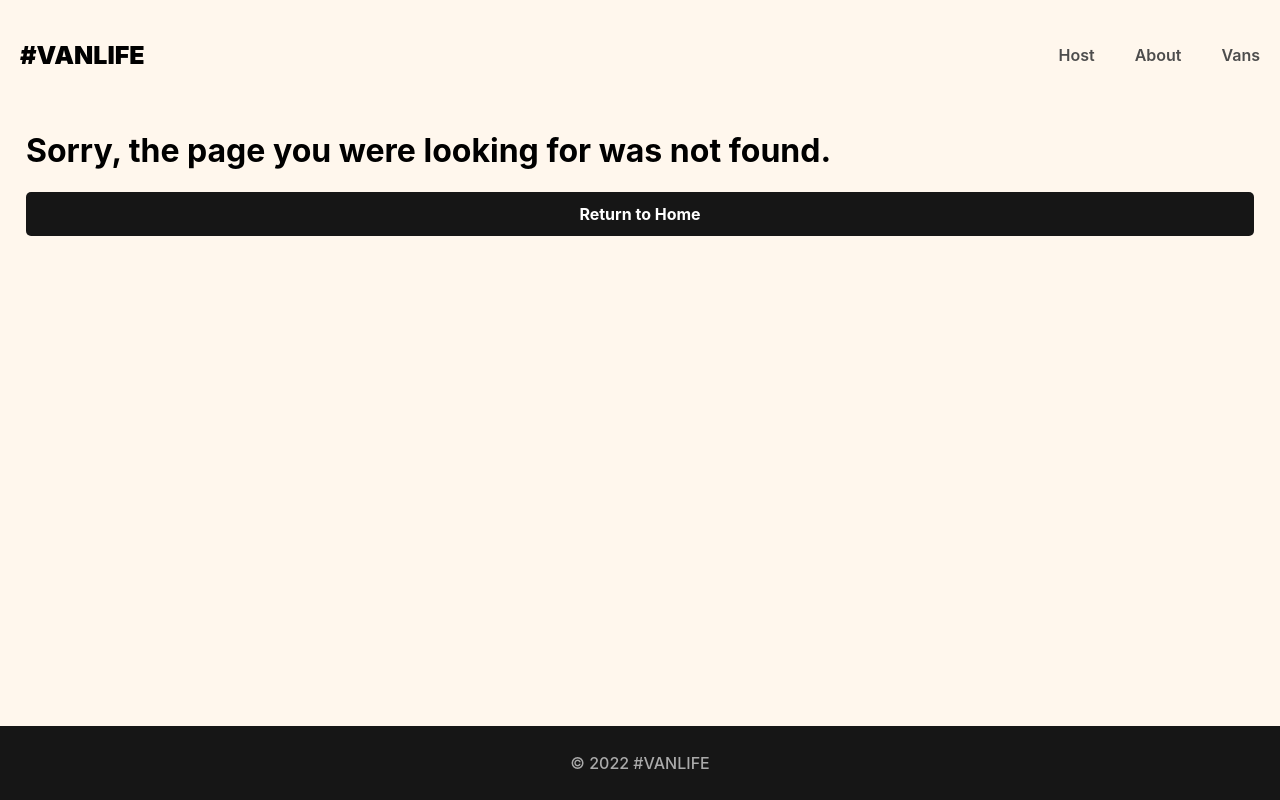
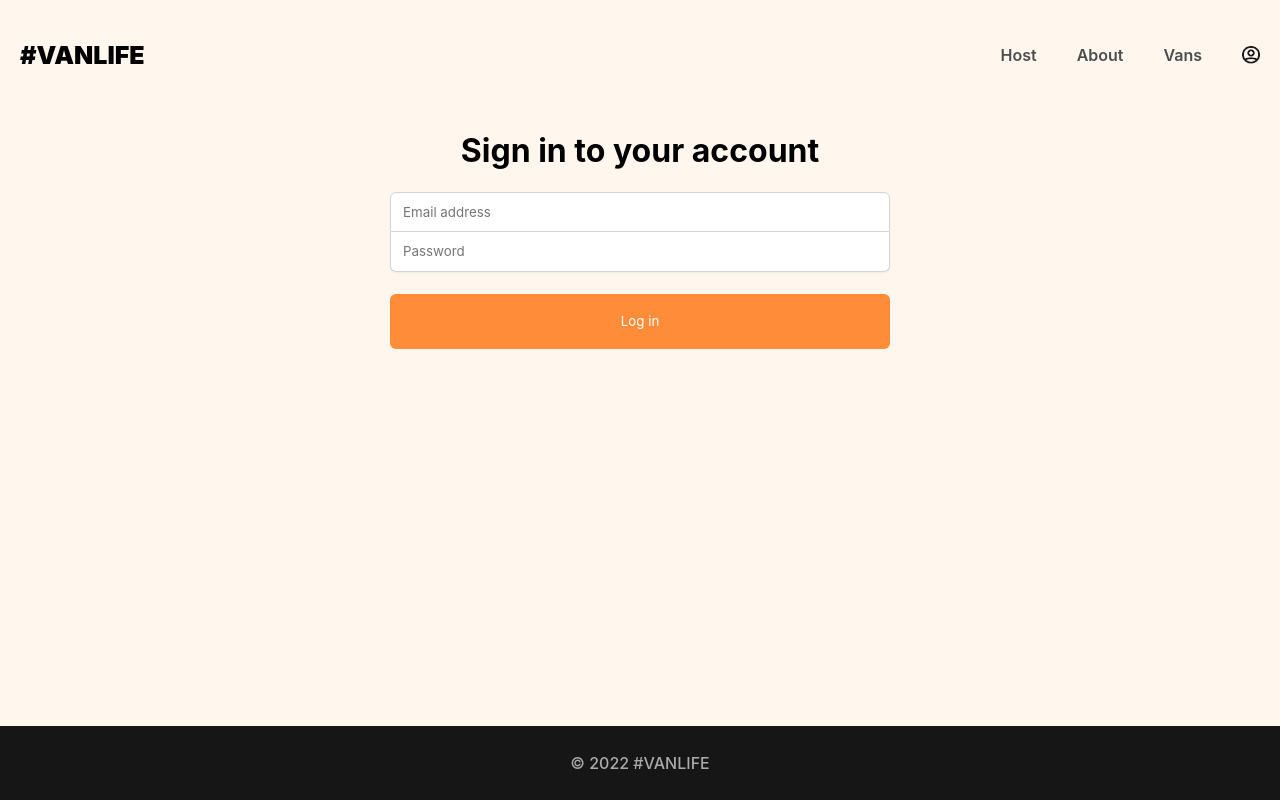
Before and after one commit to RawleJuglal/VanLife, a React (Vite) app: page /login in a window 1280 px wide. Before the commit this address had no page. Built offline with nearby package versions, Linux system fonts and the light colour scheme; what miragejs would draw is missing.

Commit message:
built page
created login page

```diff
--- a/src/components/Header/Header.jsx
+++ b/src/components/Header/Header.jsx
@@ -1,5 +1,6 @@
 import React from "react"
 import { Link, NavLink } from "react-router-dom"
+import avatarIcon from '/src/assets/images/avatar-icon.png'
 
 export default function Header() {
     return (
@@ -24,6 +25,12 @@
                 >
                     Vans
                 </NavLink>
+                <Link to="login" className="login-link">
+                    <img
+                        src={avatarIcon}
+                        className="login-icon"
+                    />
+                </Link>
             </nav>
         </header>
     )
--- a/src/index.css
+++ b/src/index.css
@@ -54,6 +54,20 @@
 header a:hover {
   color: #161616;
   text-decoration: underline;
+}
+
+header .login-icon {
+  height: 18px;
+  width: 18px;
+}
+
+header .login-link {
+  display: inline-flex;
+  align-items: center;
+}
+
+nav {
+  display: flex;
 }
 
 main {
@@ -470,3 +484,49 @@
   background-color: #161616;
   color: white;
 }
+
+.login-container {
+  display: flex;
+  flex-direction: column;
+  align-items: center;
+  padding-inline: 27px;
+}
+
+.login-form {
+  display: flex;
+  flex-direction: column;
+  width: 100%;
+  max-width: 500px;
+}
+
+.login-form > input {
+  border: 1px solid rgba(209, 213, 219);
+  height: 40px;
+  text-indent: 10px;
+  font-family: "Inter", sans-serif;
+  box-shadow: 0px 1px 2px rgba(0, 0, 0, 0.05);
+  font-weight: 400;
+}
+
+.login-form > input:focus {
+  outline: none;
+}
+
+.login-form > input:first-of-type {
+  border-radius: 6px 6px 0px 0px;
+}
+
+.login-form > input:last-of-type {
+  border-radius: 0px 0px 6px 6px;
+  border-top: none;
+}
+
+.login-form > button {
+  background-color: #FF8C38;
+  border: none;
+  border-radius: 6px;
+  height: 55px;
+  margin-top: 22px;
+  color: white;
+  font-family: "Inter", sans-serif;
+}
--- a/src/main.jsx
+++ b/src/main.jsx
@@ -17,6 +17,7 @@
 import HostVanInfo from './pages/Host/HostVanInfo/HostVanInfo'
 import Reviews from './pages/Host/Reviews/Reviews'
 import NotFound from './pages/NotFound/Notfound'
+import Login from './pages/Login/Login'
 import "./server"
 import './index.css'
 
@@ -33,6 +34,7 @@
       <Route path="reviews" element={<Reviews />} />
       <Route index element={<Dashboard />} />
     </Route>
+    <Route path="login" element={<Login />} />
     <Route path="about" element={<About />}/>
     <Route path="vans" element={<Vans />} loader={vansLoader}/>
     <Route path="vans/:id" element={<VanDetail />} loader={({ params }) => vanLoader(params.id)}/>
--- /dev/null
+++ b/src/pages/Login/Login.jsx
@@ -0,0 +1,43 @@
+import React from "react"
+import { useNavigate } from "react-router-dom"
+
+export default function Login() {
+    const [loginFormData, setLoginFormData] = React.useState({ email: "", password: "" })
+
+    function handleSubmit(e) {
+        e.preventDefault()
+        console.log(loginFormData)
+    }
+
+    function handleChange(e) {
+        const { name, value } = e.target
+        setLoginFormData(prev => ({
+            ...prev,
+            [name]: value
+        }))
+    }
+
+    return (
+        <div className="login-container">
+            <h1>Sign in to your account</h1>
+            <form onSubmit={handleSubmit} className="login-form">
+                <input
+                    name="email"
+                    onChange={handleChange}
+                    type="email"
+                    placeholder="Email address"
+                    value={loginFormData.email}
+                />
+                <input
+                    name="password"
+                    onChange={handleChange}
+                    type="password"
+                    placeholder="Password"
+                    value={loginFormData.password}
+                />
+                <button>Log in</button>
+            </form>
+        </div>
+    )
+
+}
```
Also changed, not shown: src/assets/images/avatar-icon.png (added).
